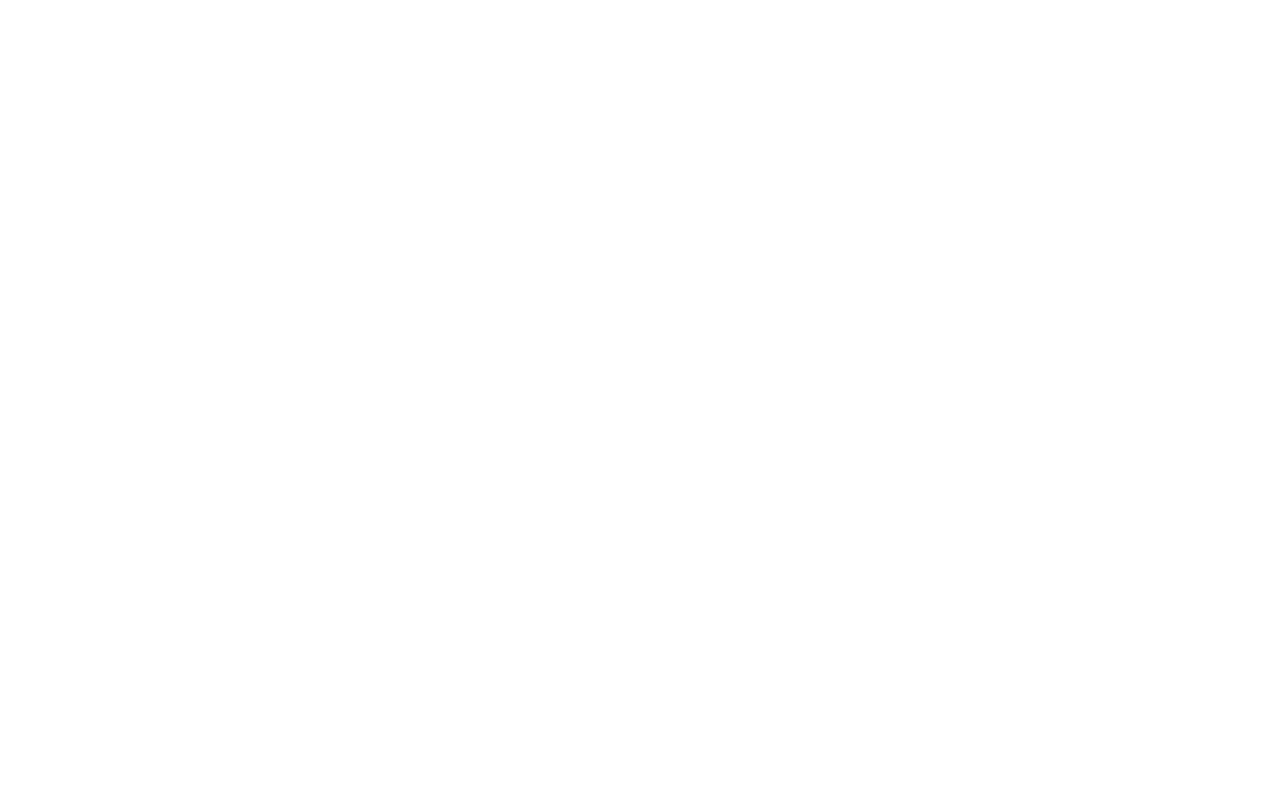
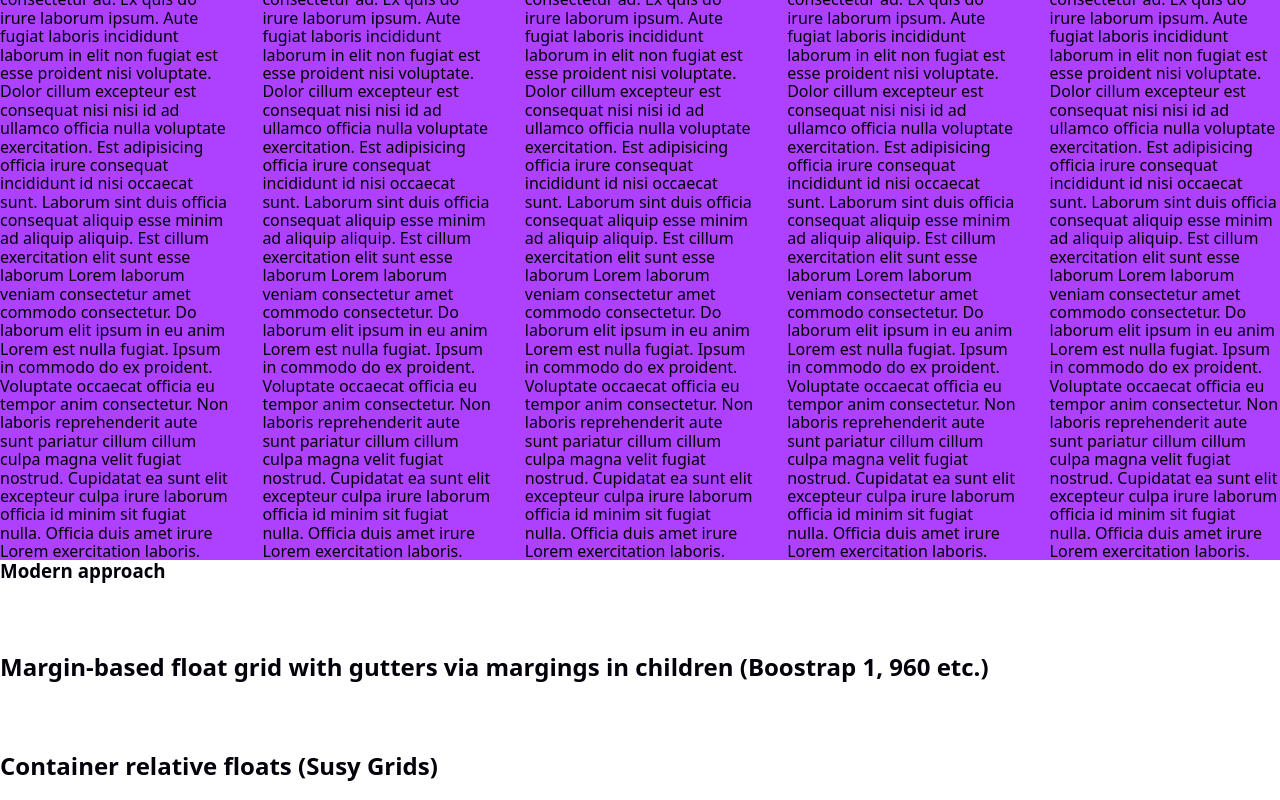
Before and after one commit to maurer2/yesteryear-grids, a Svelte app: page / in a window 1280 px wide. Shown: the part 859-1659 px from the top of the page. Before the commit the page ends 821 px from the top, so only its background shows below. Built offline with nearby package versions, Linux system fonts and the light colour scheme.

Commit message:
Added row and column component and basic float grid

```diff
--- a/package.json
+++ b/package.json
@@ -19,6 +19,9 @@
     "vite": "^8.0.4"
   },
   "dependencies": {
-    "modern-normalize": "^3.0.1"
+    "csstype": "^3.2.3",
+    "lorem-ipsum": "^2.0.8",
+    "modern-normalize": "^3.0.1",
+    "type-fest": "^5.5.0"
   }
 }
--- a/src/App.svelte
+++ b/src/App.svelte
@@ -1,10 +1,18 @@
 <script lang="ts">
+  import { LoremIpsum } from "lorem-ipsum";
+
+  import Column from "./lib/Column/Column.svelte";
+  import Row from "./lib/Row/Row.svelte";
+
   const sections = [
     { label: "Basic float grid", id: "basic float-grid" },
   ] as const satisfies {
     label: string;
     id: string;
   }[];
+
+  const columnText = new LoremIpsum().generateParagraphs(5);
+  const numberOfColumns = 5;
 </script>
 
 <header>
@@ -14,13 +22,45 @@
     <li></li>
   </ul> -->
 </header>
-<main>
+<main class="main">
   <section>
-    <h2>Basic float grind</h2>
+    <h2>
+      Padding-based float grid with gutters in children (Boostrap 2 and 3)
+    </h2>
+    <div>
+      <h3>Classic approach</h3>
+      <Row style="margin-inline: -1rem">
+        {#each { length: numberOfColumns } as _, index}
+          <Column
+            style={{
+              width: `${100 / numberOfColumns}%`,
+              float: "left",
+              // @ts-expect-error handling of camelCase properties in style objects not implemented
+              "padding-inline": "1rem",
+            }}>{columnText}</Column
+          >
+        {/each}
+      </Row>
+    </div>
+    <h3>Modern approach</h3>
+  </section>
+  <section>
+    <h2>
+      Margin-based float grid with gutters via margings in children (Boostrap 1,
+      960 etc.)
+    </h2>
+  </section>
+  <section>
+    <h2>Container relative floats (Susy Grids)</h2>
   </section>
 </main>
 
 <style>
   @layer components {
+    .main {
+      display: flex;
+      flex-direction: column;
+      gap: 2rem;
+    }
   }
 </style>
--- /dev/null
+++ b/src/lib/Column/Column.svelte
@@ -0,0 +1,34 @@
+<script lang="ts">
+  import type { Snippet } from "svelte";
+  import type { HTMLAttributes } from "svelte/elements";
+  import type { Properties } from "csstype";
+
+  type ColumnProps = Omit<HTMLAttributes<HTMLDivElement>, "style"> & {
+    style?: Properties;
+    children: Snippet;
+  };
+
+  let { children, style, ...rest }: ColumnProps = $props();
+
+  const styleString = $derived.by(() => {
+    if (!style || Object.keys(style).length === 0) {
+      return undefined;
+    }
+
+    return Object.entries(style)
+      .map(([key, value]) => `${key}: ${value}`)
+      .join("; ");
+  });
+</script>
+
+<div class="column" style={styleString} {...rest}>
+  {@render children?.()}
+</div>
+
+<style>
+  @layer components {
+    .column {
+      background: var(--accent);
+    }
+  }
+</style>
--- /dev/null
+++ b/src/lib/Row/Row.svelte
@@ -0,0 +1,23 @@
+<script lang="ts">
+  import type { Snippet } from "svelte";
+  import type { HTMLAttributes } from "svelte/elements";
+
+  type RowProps = Omit<HTMLAttributes<HTMLDivElement>, "class"> & {
+    class?: string;
+    children: Snippet;
+  };
+
+  let { children, class: className, ...rest }: RowProps = $props();
+</script>
+
+<div class={["row", className]} {...rest}>
+  {@render children?.()}
+</div>
+
+<style>
+  @layer components {
+    .row {
+      background: gainsboro;
+    }
+  }
+</style>
```
Also changed, not shown: src/lib/Controls.svelte (deleted, +0 -56 lines), 1 other file (tests, documents, lock files or other folders).
